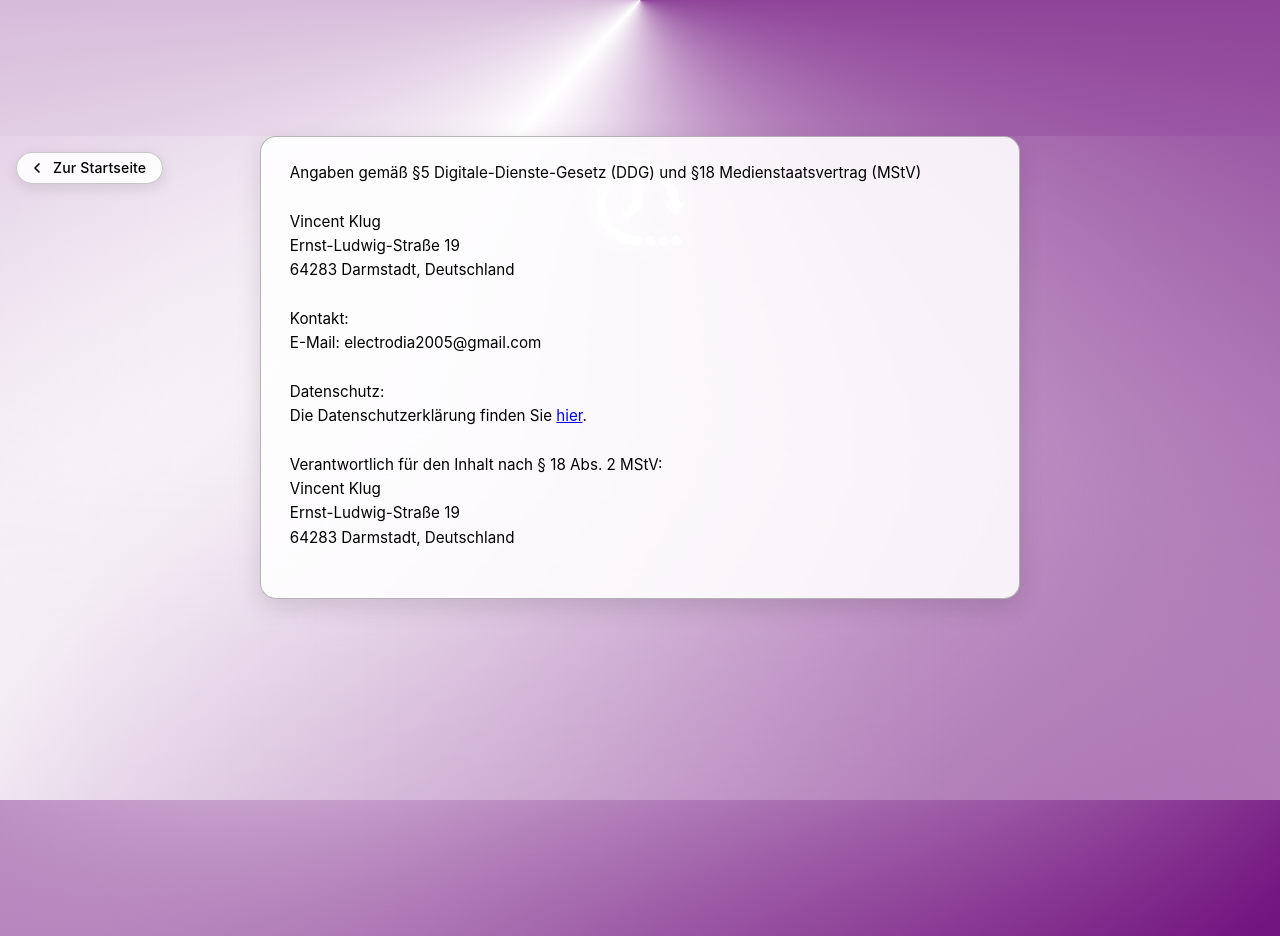
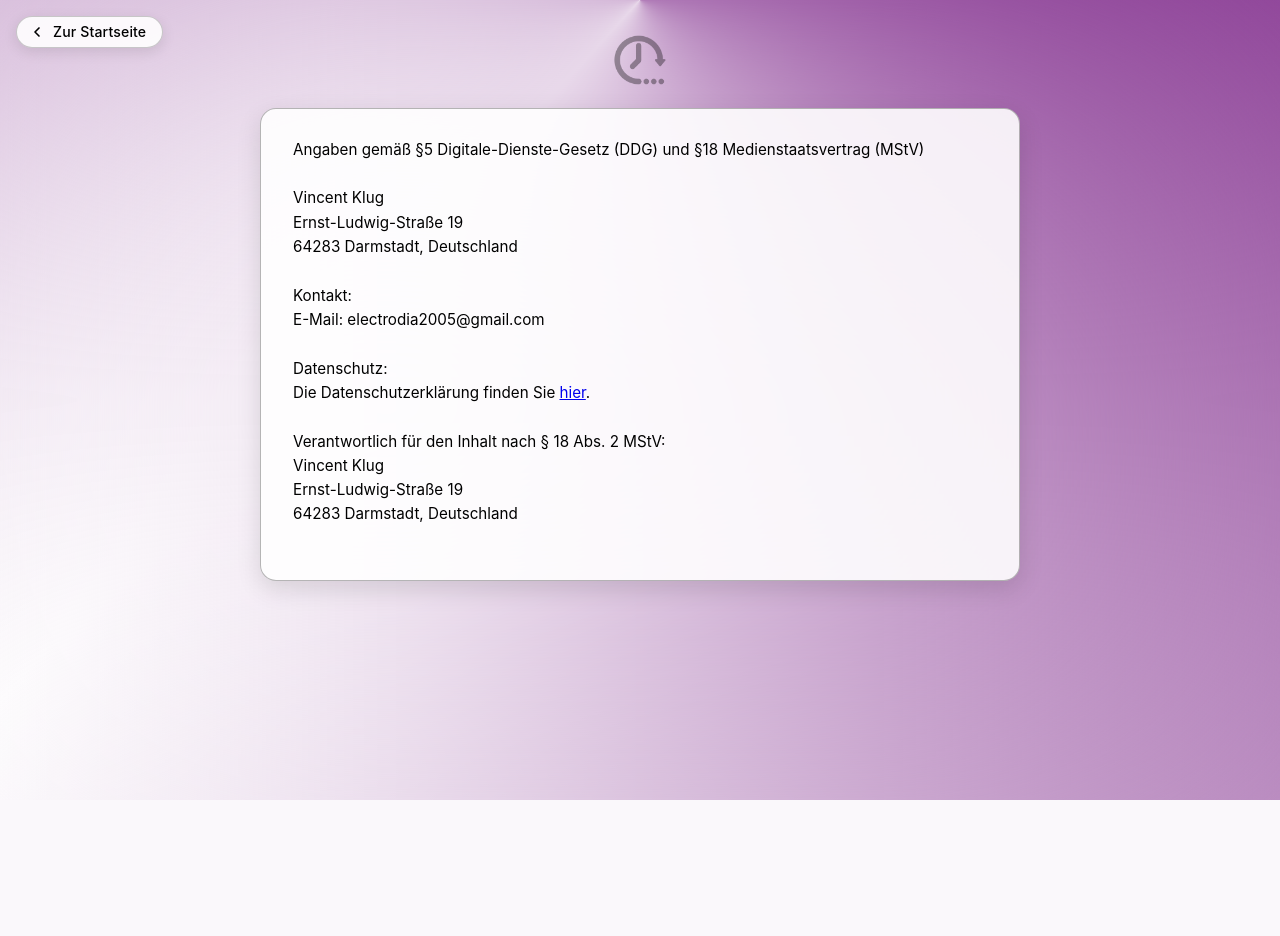
Before and after one commit to vnc3nt/Arbeitszeiten, a Flask app: page /impressum in a window 1280 px wide. After the commit the page ends 800 px from the top, so only its background shows below. Run offline with Flask 3, Linux system fonts and the light colour scheme; parts of the project's set-up code (start-up, migrations or seed data) failed here and were passed over; some libraries are stand-ins or nearby versions.

Commit message:
Fix top layout vertical shifts and margin collapse across profile and impressum pages

```diff
--- a/static/css/desktop.css
+++ b/static/css/desktop.css
@@ -5,6 +5,9 @@
 body {
     overflow-y: auto;
     position: relative;
+    display: flow-root;
+    min-height: 100vh;
+    height: auto;
 }
 
 /* Container mit zentriertem Layout für Desktop */
--- a/static/css/mobile.css
+++ b/static/css/mobile.css
@@ -376,7 +376,7 @@
 
     .profile-content {
         width: min(90vw, 32rem);
-        margin-top: 8rem;
+        margin: 7.5rem auto 3rem;
     }
 
     .settings-section {
--- a/static/css/style.css
+++ b/static/css/style.css
@@ -85,6 +85,14 @@ body {
     padding: 0;
     min-height: 100vh;
     background-color: var(--website-background-color);
+    display: flow-root;
+}
+
+#content,
+#home-content {
+    display: flow-root;
+    min-height: 100%;
+    position: relative;
 }
 
 .addButton {
@@ -814,10 +822,16 @@ span.icon {
 
 .profile-content {
   width: min(92vw, 760px);
-  margin: 8.5rem auto 3rem;
+  margin: 2rem auto 3rem;
   display: grid;
   gap: 1rem;
   color: var(--text-color);
+}
+
+@media (max-width: 1099px) {
+  .profile-content {
+    margin-top: 7.5rem;
+  }
 }
 
 .settings-header {
@@ -1482,10 +1496,42 @@ input.dialog-input:focus {
   padding: 0;
 }
 
+.impressum-wrapper {
+  width: min(92vw, 760px);
+  margin: 2rem auto 3rem;
+  display: flex;
+  flex-direction: column;
+  align-items: center;
+}
+
+.impressum-header {
+  text-align: center;
+  margin-bottom: 1.25rem;
+}
+
+.impressum-logo {
+  width: 3.5rem;
+  height: 3.5rem;
+  object-fit: contain;
+  filter: invert(1);
+  display: block;
+  margin: 0 auto;
+}
+
+html.light-mode .impressum-logo {
+  filter: brightness(0.1) opacity(0.35);
+}
+
+@media (prefers-color-scheme: light) {
+  html:not(.dark-mode) .impressum-logo {
+    filter: brightness(0.1) opacity(0.35);
+  }
+}
+
 .impressum-content {
-  width: min(92vw, 760px);
-  margin: 8.5rem auto 3rem;
-  padding: 1.5rem 1.8rem;
+  width: 100%;
+  margin: 0;
+  padding: 1.8rem 2rem;
   border: 1px solid rgba(120, 120, 120, .55);
   border-radius: 16px;
   background: var(--button-color);
@@ -1496,6 +1542,12 @@ input.dialog-input:focus {
   line-height: 1.6;
   font-size: 0.95rem;
   box-sizing: border-box;
+}
+
+@media (max-width: 765px) {
+  .impressum-wrapper {
+    margin-top: 4.8rem;
+  }
 }
 
 h2 {
--- a/templates/impressum.html
+++ b/templates/impressum.html
@@ -21,9 +21,11 @@
     }
 
     body {
-                background-image: conic-gradient(from var(--angle),#27002c, #000000, #27002c );
+        background-image: conic-gradient(from var(--angle), #27002c, #000000, #27002c);
         animation: animation 15s ease-in-out infinite;
-                height: 100vh;
+        min-height: 100vh;
+        height: auto;
+        overflow-y: auto;
         background-size: 200% 200%;
         backdrop-filter: blur(150px);
         background-position: bottom;
@@ -52,15 +54,17 @@
 </style>
 {% endblock head_tags %}
 {% block content %}
-<img class="logo-pic-centered" src="{{ url_for('static', filename='img/logo/logo.png') }}" alt="Arbeitszeiten">
-
-
 <a class="backbutton impressum-backbutton" href="{{ url_for('home') }}" aria-label="{{ t('common.back') }}">
     <svg viewBox="0 0 24 24" width="16" height="16" stroke="currentColor" stroke-width="2.5" fill="none" stroke-linecap="round" stroke-linejoin="round" class="backbutton-icon">
         <polyline points="15 18 9 12 15 6"></polyline>
     </svg>
     <span class="backbutton-text">{{ t('common.back') }}</span>
 </a>
+
+<div class="impressum-wrapper">
+    <div class="impressum-header">
+        <img class="impressum-logo" src="{{ url_for('static', filename='img/logo/logo.png') }}" alt="Arbeitszeiten">
+    </div>
 
     <div class="impressum-content">
         Angaben gemäß §5 Digitale-Dienste-Gesetz (DDG) und §18 Medienstaatsvertrag (MStV)<br><br>
@@ -81,4 +85,5 @@
         64283 Darmstadt, Deutschland<br><br>
 
     </div>
+</div>
 {% endblock content %}
```
Lines whose indentation alone changed are shown as unchanged.
